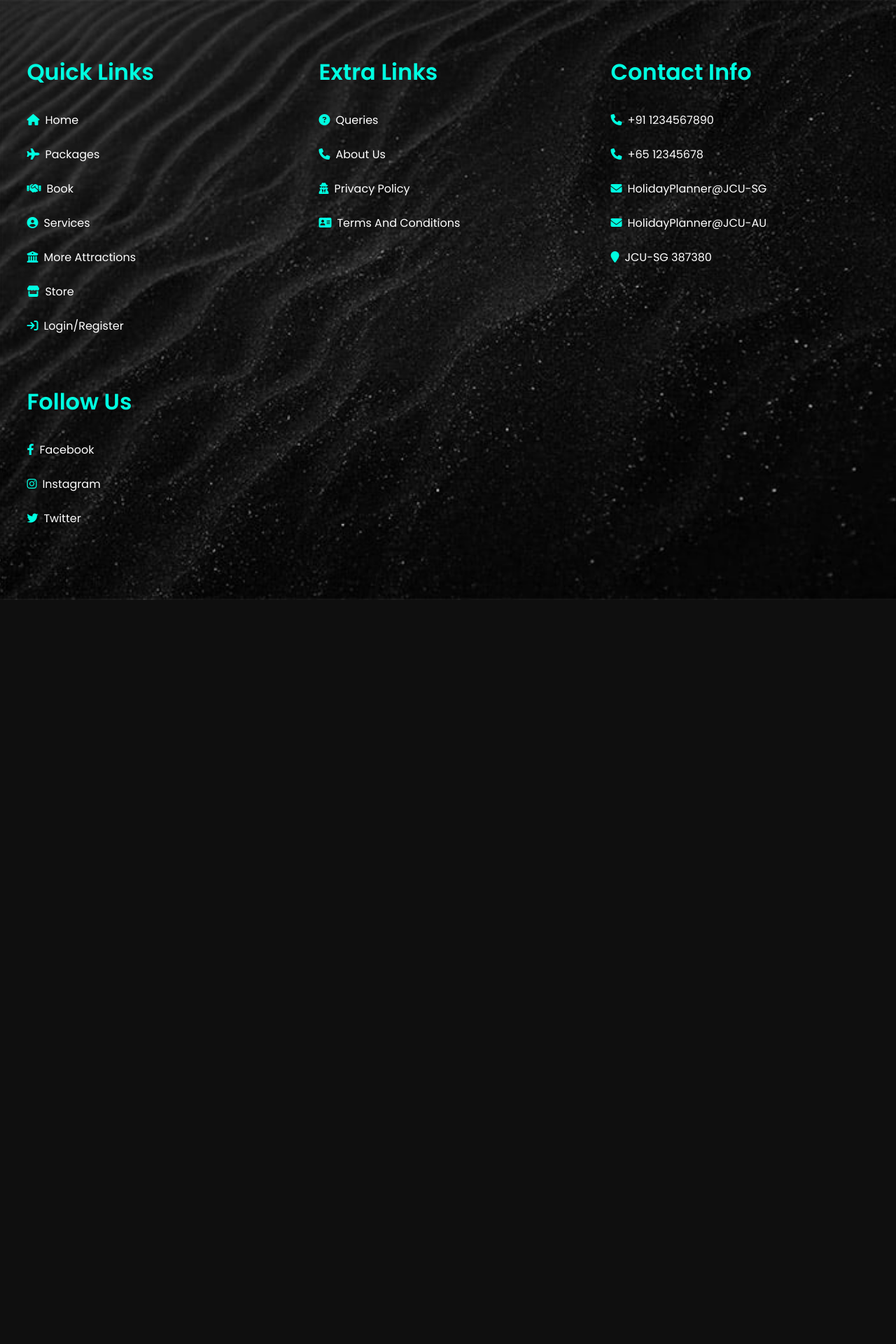
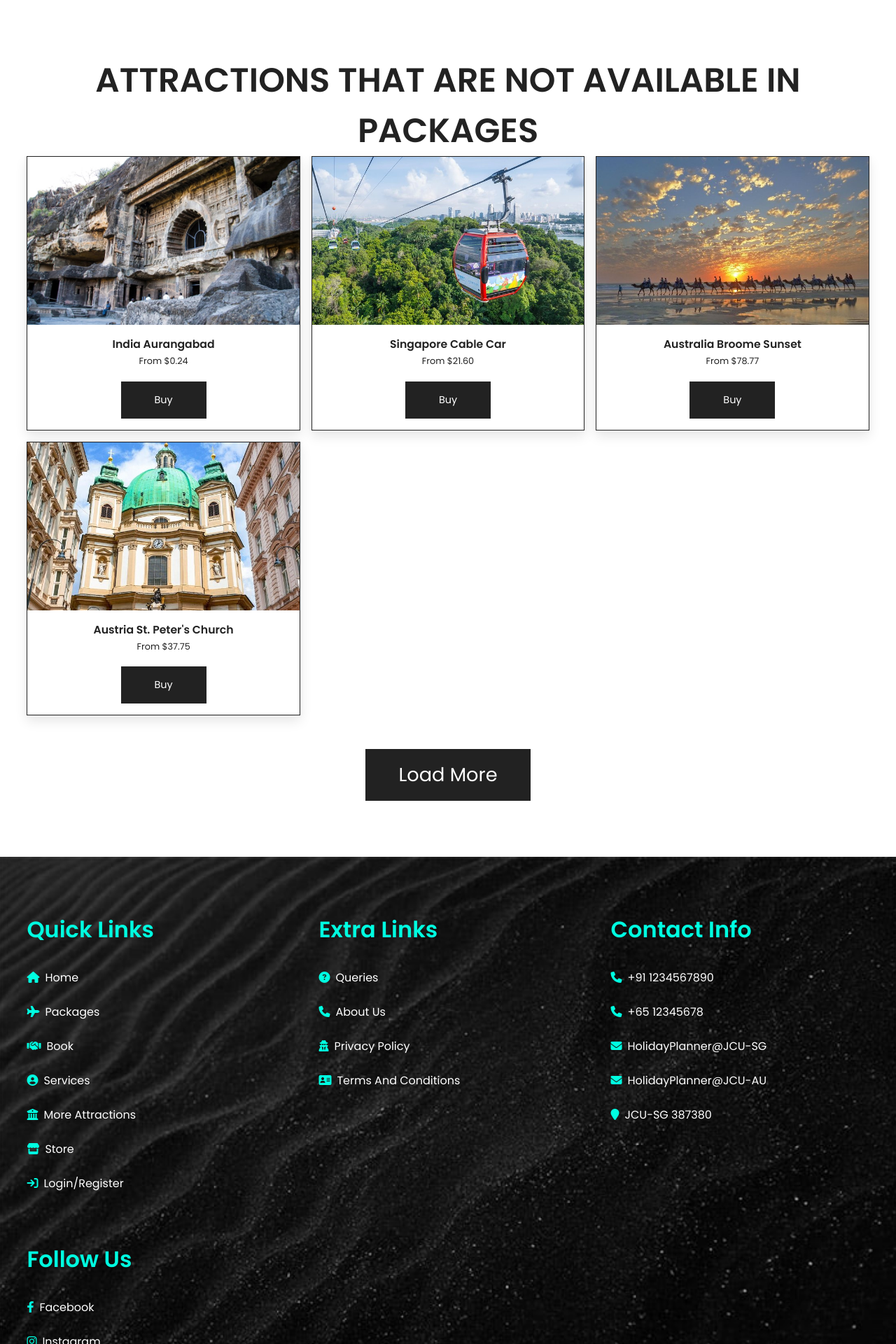
Before and after one commit to Yashu027/CP3407-Holiday-Planner, a PHP site: page /moreattractions.php in a window 1280 px wide. Shown: the part 307-2227 px from the top of the page at 70% size. Before the commit the page ends 1164 px from the top, so only its background shows below. Run offline with PHP 8.4, Linux system fonts and the light colour scheme.

Commit message:
Add more attractions
Co-Authored-By: Yashu027 <110209423+Yashu027@users.noreply.github.com>
Co-Authored-By: Minn22 <94151227+Minn22@users.noreply.github.com>

```diff
--- a/css/style.css
+++ b/css/style.css
@@ -641,6 +641,64 @@ section{
 
 /* Store End */
 
+/* Attractions Start */
+
+.attraction .box-container{
+    display: grid;
+    grid-template-columns: repeat(auto-fit, minmax(20em, 1fr));
+    gap: 1rem;
+}
+
+.attraction .box-container .box {
+    border: var(--border);
+    box-shadow: var(--box-shadow);
+    background-color: var(--white);
+    display: none;
+}
+
+.attraction .box-container .box:nth-child(-n+4) {
+  display: inline-block;
+}
+
+.attraction .box-container .box:hover .image img{
+    transform: scale(1.1);
+}
+
+.attraction .box-container .box .image{
+    height: 15rem;
+    overflow: hidden;
+}
+
+.attraction .box-container .box .image img{
+    height: 100%;
+    width: 100%;
+    object-fit: cover;
+    transition: .2s linear;
+}
+
+.attraction .box-container .box .content{
+    padding: 1rem;
+    text-align: center;
+}
+
+.attraction .box-container .box .content h3{
+    font-size: 0.98rem;
+    color: var(--black);
+}
+
+.attraction .box-container .box .content p{
+    font-size: 0.8rem;
+    color: var(--black);
+    line-height: 2;
+    padding: 0 0;
+}
+
+.attraction .loadmore{
+    text-align: center;
+    margin-top: 2rem;
+}
+
+/* Attractions End */
 /* Footer Start */
 
 .footer .box-container{
--- a/js/script.js
+++ b/js/script.js
@@ -58,3 +58,23 @@ if(loadMoreBtnStore){
 } else {
     console.log("Could not find loadMoreBtnStore");
 }
+
+let loadMoreBtnAttraction = document.querySelector('.attraction .loadmore .btn');
+let currentItemAttraction = 4;
+
+if(loadMoreBtnAttraction){
+    loadMoreBtnAttraction.onclick = () =>{
+        let boxes = [...document.querySelectorAll('.attraction .box-container .box')];
+        for (let i = currentItemAttraction; i < currentItemAttraction + 4; i++){
+            if(boxes[i]){
+                boxes[i].style.display = 'inline-block';
+            }
+        };
+        currentItemAttraction += 4;
+        if(currentItemAttraction >= boxes.length){
+            loadMoreBtnAttraction.style.display = 'none';
+        }
+    }
+} else {
+    console.log("Could not find loadMoreBtnAttraction");
+}
--- a/moreattractions.php
+++ b/moreattractions.php
@@ -43,6 +43,180 @@
 <div class="heading" style="background:url(images/heading.jpg) no-repeat">
     <h1>more attractions</h1>
 </div>
+
+<section class="attraction">
+    <h1 class="heading-title">Attractions that are not available in packages</h1>
+    <div class="box-container">
+
+        <div class="box">
+            <div class="image">
+                <img src="images/attraction1.jpg" alt="">
+            </div>
+            <div class="content">
+                <h3>India Aurangabad</h3>
+                <p>from $0.24</p>
+                <a href="#" class="btnbuy">buy</a>
+            </div>
+        </div>
+
+        <div class="box">
+            <div class="image">
+                <img src="images/attraction2.jpg" alt="">
+            </div>
+            <div class="content">
+                <h3>Singapore Cable Car</h3>
+                <p>from $21.60</p>
+                <a href="#" class="btnbuy">buy</a>
+            </div>
+        </div>
+
+        <div class="box">
+            <div class="image">
+                <img src="images/attraction3.jpg" alt="">
+            </div>
+            <div class="content">
+                <h3>Australia Broome Sunset</h3>
+                <p>from $78.77</p>
+                <a href="#" class="btnbuy">buy</a>
+            </div>
+        </div>
+
+        <div class="box">
+            <div class="image">
+                <img src="images/attraction4.jpg" alt="">
+            </div>
+            <div class="content">
+                <h3>Austria St. Peter's Church</h3>
+                <p>from $37.75</p>
+                <a href="#" class="btnbuy">buy</a>
+            </div>
+        </div>
+
+        <div class="box">
+            <div class="image">
+                <img src="images/attraction5.jpg" alt="">
+            </div>
+            <div class="content">
+                <h3>Dubai Miracle Garden</h3>
+                <p>from $28</p>
+                <a href="#" class="btnbuy">buy</a>
+            </div>
+        </div>
+
+        <div class="box">
+            <div class="image">
+                <img src="images/attraction6.jpg" alt="">
+            </div>
+            <div class="content">
+                <h3>Paris Seine River Dinner</h3>
+                <p>from $127.68</p>
+                <a href="#" class="btnbuy">buy</a>
+            </div>
+        </div>
+
+        <div class="box">
+            <div class="image">
+                <img src="images/attraction7.jpg" alt="">
+            </div>
+            <div class="content">
+                <h3>Maldives Submarine Tour</h3>
+                <p>from $80</p>
+                <a href="#" class="btnbuy">buy</a>
+            </div>
+        </div>
+
+        <div class="box">
+            <div class="image">
+                <img src="images/attraction8.jpg" alt="">
+            </div>
+            <div class="content">
+                <h3>Thailand James bond islands</h3>
+                <p>from $142.87</p>
+                <a href="#" class="btnbuy">buy</a>
+            </div>
+        </div>
+
+        <div class="box">
+            <div class="image">
+                <img src="images/attraction9.jpg" alt="">
+            </div>
+            <div class="content">
+                <h3>London Abseil</h3>
+                <p>from $83.09</p>
+                <a href="#" class="btnbuy">buy</a>
+            </div>
+        </div>
+
+        <div class="box">
+            <div class="image">
+                <img src="images/attraction10.jpg" alt="">
+            </div>
+            <div class="content">
+                <h3>New York Catacombs</h3>
+                <p>from $37</p>
+                <a href="#" class="btnbuy">buy</a>
+            </div>
+        </div>
+
+        <div class="box">
+            <div class="image">
+                <img src="images/attraction11.jpg" alt="">
+            </div>
+            <div class="content">
+                <h3>sri lanka Whales watching Mirissa</h3>
+                <p>from $9</p>
+                <a href="#" class="btnbuy">buy</a>
+            </div>
+        </div>
+
+        <div class="box">
+            <div class="image">
+                <img src="images/attraction12.jpg" alt="">
+            </div>
+            <div class="content">
+                <h3>malaysia ameron Highlands</h3>
+                <p>from $101</p>
+                <a href="#" class="btnbuy">buy</a>
+            </div>
+        </div>
+
+        <div class="box">
+            <div class="image">
+                <img src="images/attraction13.jpg" alt="">
+            </div>
+            <div class="content">
+                <h3>new zealand Cruise Milford</h3>
+                <p>from $83.53</p>
+                <a href="#" class="btnbuy">buy</a>
+            </div>
+        </div>
+
+        <div class="box">
+            <div class="image">
+                <img src="images/attraction14.jpg" alt="">
+            </div>
+            <div class="content">
+                <h3>Canada Victoria/Butchart Gardens</h3>
+                <p>from $189.5</p>
+                <a href="#" class="btnbuy">buy</a>
+            </div>
+        </div>
+
+        <div class="box">
+            <div class="image">
+                <img src="images/attraction15.jpg" alt="">
+            </div>
+            <div class="content">
+                <h3>portugal Sintra and Cascais </h3>
+                <p>from $94.37</p>
+                <a href="#" class="btnbuy">buy</a>
+            </div>
+        </div>
+
+    </div>
+
+    <div class="loadmore"><span class="btn">load more</span></div>
+</section>
 
 <!-- Footer Start. -->
 
```
Also changed, not shown: images/attraction1.jpg (added), images/attraction10.jpg (added), images/attraction11.jpg (added), images/attraction12.jpg (added), images/attraction13.jpg (added), images/attraction14.jpg (added), images/attraction15.jpg (added), images/attraction2.jpg (added), images/attraction3.jpg (added), images/attraction4.jpg (added), images/attraction5.jpg (added), images/attraction6.jpg (added), images/attraction7.jpg (added), images/attraction8.jpg (added), 1 more files.
